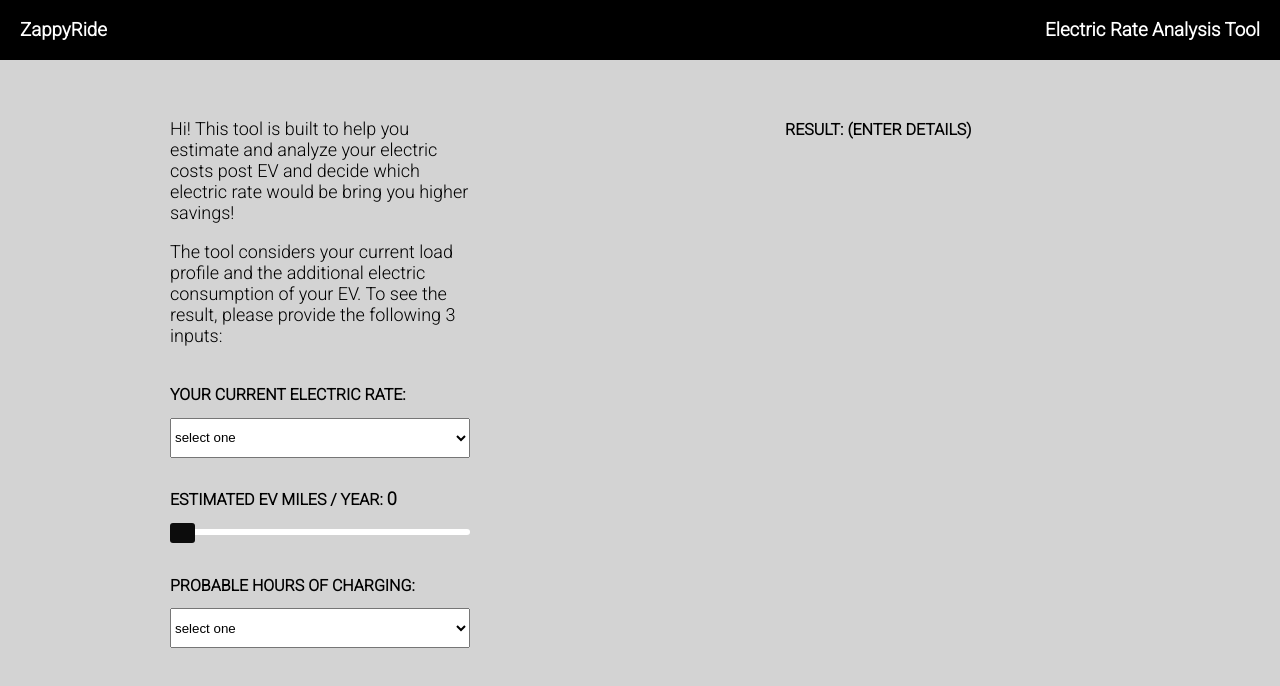
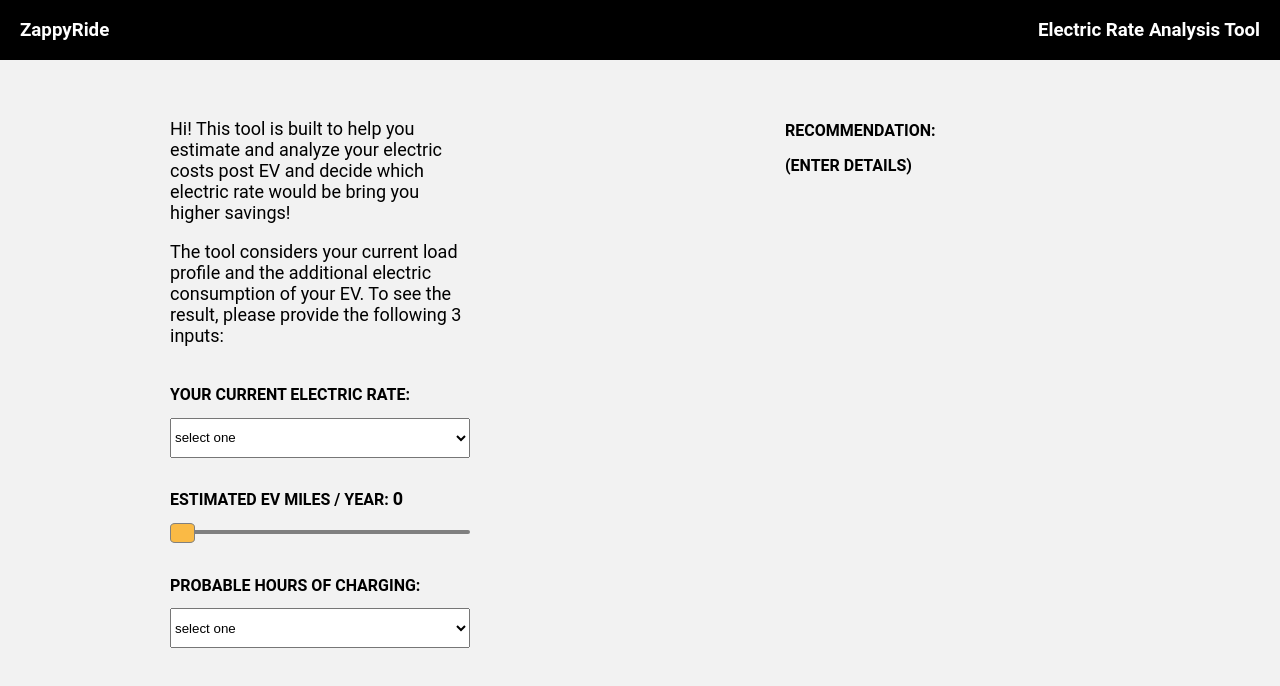
Before and after one commit to asd0999/ev, a React (Create React App) app: page / in a window 1280 px wide. Shown: the top 686 px of the page. Built offline with nearby package versions, Linux system fonts and the light colour scheme.

Commit message:
conditional rendering of colors on car chart + css

```diff
--- a/src/components/Chart.js
+++ b/src/components/Chart.js
@@ -7,8 +7,8 @@ function Chart(props) {
 
   const data = [
     { bill: "Current bill", cost: parseInt(billB1) },
-    { bill: "Post EV - flat rate", cost: parseInt(billB2rateA) },
-    { bill: "Post EV - ToU rate", cost: parseInt(billB2rateB) },
+    { bill: "EV - Flat rate", cost: parseInt(billB2rateA) },
+    { bill: "EV - ToU rate", cost: parseInt(billB2rateB) },
   ];
   return (
     <VictoryChart domainPadding={60}>
@@ -22,8 +22,8 @@ function Chart(props) {
               datum.cost === Math.min(data[1].cost, data[2].cost)
                 ? "#faba45"
                 : datum.bill === "Current bill"
-                ? "grey"
-                : "#000000",
+                ? "#d2d2d2"
+                : "#a1a1a1",
           },
         }}
       />
--- a/src/components/Output.js
+++ b/src/components/Output.js
@@ -106,21 +106,24 @@ function Output(props) {
 
   return (
     <div className="output-container">
-      <h4 className="output-label">
+      <div className="output-label">
+        <h4>
+          Recommendation: <p />
           {rate === "A" && billB2rateA <= billB2rateB
-          ? "Result: Good choice!"
+            ? "Your current plan is the best option!"
             : rate === "A" && billB2rateA > billB2rateB
-          ? "Result: Get TOU rate!"
+            ? "You can nsave by switching to Time - Of - use based rate!"
             : rate === "B" && billB2rateA < billB2rateB
-          ? "Result: Get flat rate!"
+            ? "You can save by switching to flat rate!"
             : rate === "B" && billB2rateA >= billB2rateB
-          ? "Result: Good choice!"
-          : "Result: (enter details)"}
+            ? "You current plan is the best option!"
+            : "(enter details)"}
         </h4>
+      </div>
       {billB2rateA ? (
         <table>
           <tbody>
-            <tr>
+            <tr className="current-bill-row">
               <td className="tr-label">Current bill</td>
               <td>{billB1 && `$ ${billB1}`}</td>
             </tr>
@@ -131,7 +134,7 @@ function Output(props) {
                   : null
               }
             >
-              <td className="tr-label">Post EV - flat rate</td>
+              <td className="tr-label">Post EV - Flat rate</td>
               <td>{billB2rateA && `$ ${billB2rateA}`}</td>
             </tr>
             <tr
@@ -150,11 +153,17 @@ function Output(props) {
         <div className="table-placeholder"></div>
       )}
       {hours && billB2rateB && (
+        <>
           <Chart
             billB1={billB1}
             billB2rateA={billB2rateA}
             billB2rateB={billB2rateB}
           />
+          <div className="legend">
+            <div className="legend-color"></div> Electric rate providing the
+            maximum savings!
+          </div>
+        </>
       )}
     </div>
   );
--- a/src/index.css
+++ b/src/index.css
@@ -1,3 +1,7 @@
+:root {
+    --bg: #f2f2f2;
+}
+
 @import url("https://fonts.googleapis.com/css2?family=Roboto:wght@300&display=swap");
 body {
     margin: 0px;
@@ -36,7 +40,7 @@ body {
     flex-direction: column;
     justify-content: flex-start;
     align-items: center;
-    background: lightgray;
+    background: var(--bg);
     /* border-radius: 32px 32px 0px 0px; */
 }
 
@@ -54,7 +58,7 @@ body {
     flex-direction: column;
     justify-content: flex-start;
     align-items: center;
-    background: lightgray;
+    background: var(--bg);
     /* border-radius: 0px 0px 32px 32px; */
     /* border-left: 1px solid grey; */
 }
@@ -101,8 +105,7 @@ input[type="range"] {
     -webkit-appearance: none;
     margin: 10px 0;
     width: 300px;
-    /* background-color: rgb(163, 162, 162); */
-    background: lightgray;
+    background: var(--bg);
 }
 
 input[type="range"]:focus {
@@ -111,20 +114,22 @@ input[type="range"]:focus {
 
 input[type="range"]::-webkit-slider-runnable-track {
     width: 200px;
-    height: 6px;
+    height: 4px;
     cursor: pointer;
-    background: #ffffff;
+    background: grey;
     border-radius: 9px;
 }
 
 input[type="range"]::-webkit-slider-thumb {
     height: 20px;
     width: 25px;
-    border-radius: 3px;
-    background: #0c0c0c;
+    /* border-radius: 3px; */
+    border: 1px solid grey;
+    background: #faba45;
+    border-radius: 20%;
     cursor: pointer;
     -webkit-appearance: none;
-    margin-top: -5.5px;
+    margin-top: -6.5px;
 }
 
 .miles-container h4 {
@@ -164,13 +169,16 @@ h2 {
 
 .output-label {
     width: 350px;
+    height: 75px;
     text-transform: uppercase;
-    margin-top: 60px;
+    margin-top: 40px;
+    margin-bottom: 40px;
 }
 
 table {
     border-collapse: collapse;
     width: 350px;
+    /* margin-bottom: 40px; */
 }
 
 tr,
@@ -217,3 +225,22 @@ hr {
 .current-bill-row {
     margin-bottom: 10px;
 }
+
+select:focus {
+    outline-color: #faba45;
+}
+
+.legend {
+    font-size: 12px;
+    display: flex;
+    align-self: flex-start;
+    margin-left: 48px;
+}
+
+.legend-color {
+    border: 1px solid black;
+    width: 12px;
+    height: 12px;
+    margin-right: 10px;
+    background-color: #faba45;
+}
```
Lines whose indentation alone changed are shown as unchanged.
